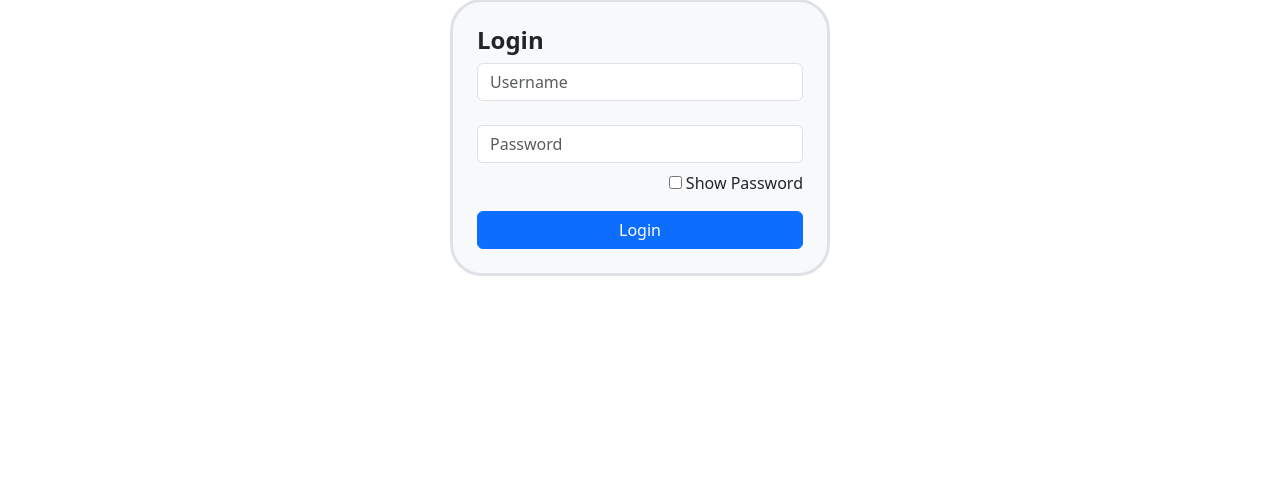
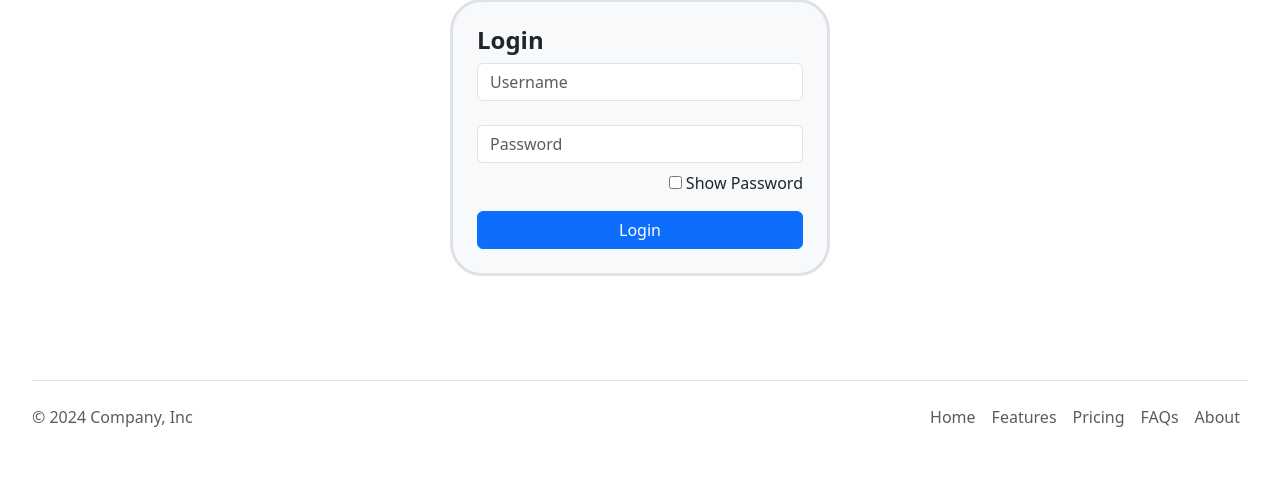
Before and after one commit to reqbahrf/Capstone_Project, a PHP site: page /login.php in a window 1280 px wide. Shown: the part 186-678 px from the top of the page. Run offline with PHP 8.4, Linux system fonts and the light colour scheme.

Commit message:
version 0.0.001.1

```diff
--- a/footer.php
+++ b/footer.php
@@ -0,0 +1,29 @@
+<!DOCTYPE html>
+<html lang="en">
+<head>
+  <meta charset="UTF-8">
+  <meta name="viewport" content="width=device-width, initial-scale=1.0">
+  <title>Document</title>
+</head>
+<body>
+<div class="p-2">
+  <div class="container-flex p-4">
+    <footer class="d-flex flex-wrap justify-content-between align-items-center py-3 mt-4 mb-2 border-top">
+      <p class="col-md-4 mb-0 text-body-secondary">© 2024 Company, Inc</p>
+
+      <a href="/" class="col-md-4 d-flex align-items-center justify-content-center mb-3 mb-md-0 me-md-auto link-body-emphasis text-decoration-none">
+        <svg class="bi me-2" width="40" height="32"><use xlink:href="#bootstrap"></use></svg>
+      </a>
+      <ul class="nav col-md-4 justify-content-end">
+        <li class="nav-item"><a href="#" class="nav-link px-2 text-body-secondary">Home</a></li>
+        <li class="nav-item"><a href="#" class="nav-link px-2 text-body-secondary">Features</a></li>
+        <li class="nav-item"><a href="#" class="nav-link px-2 text-body-secondary">Pricing</a></li>
+        <li class="nav-item"><a href="#" class="nav-link px-2 text-body-secondary">FAQs</a></li>
+        <li class="nav-item"><a href="#" class="nav-link px-2 text-body-secondary">About</a></li>
+      </ul>
+    </footer>
+  </div>
+</div>
+
+</body>
+</html>
--- a/login.php
+++ b/login.php
@@ -75,7 +75,7 @@ session_start();
 </head>
 <body>
   <?php include("header.php"); ?>
-  <div class="container mt-4">
+  <div class="container mt-4 mb-5">
     <div class="row justify-content-center mt-3" >
       <div class="col-4 p-4 bg-light rounded-5 border border-3 border-border-primary-subtle">
         <form action="<?php echo htmlspecialchars($_SERVER["PHP_SELF"]); ?>" method="post" class="form-group" onsubmit="return validateForm()">
@@ -95,5 +95,6 @@ session_start();
       </div>
     </div>
   </div>
+ <?php include("footer.php"); ?>
 </body>
 </html>
```
